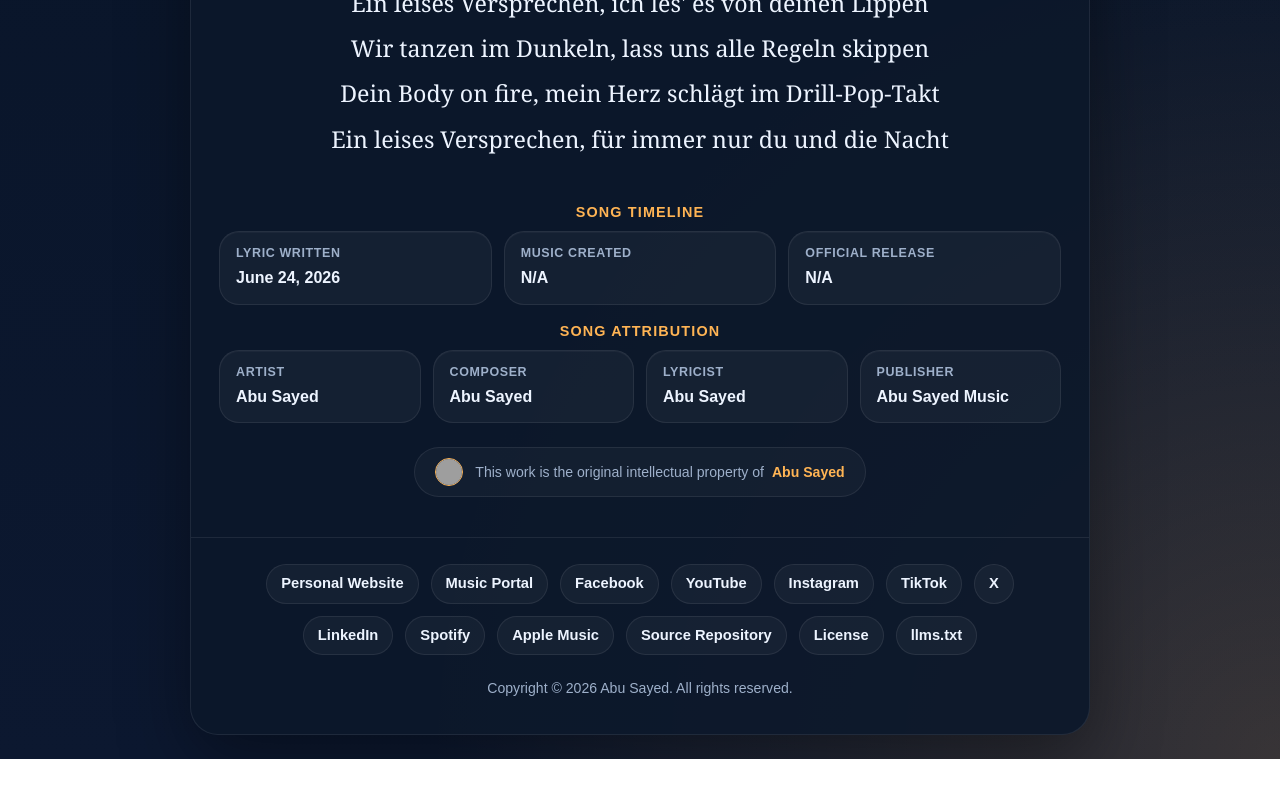
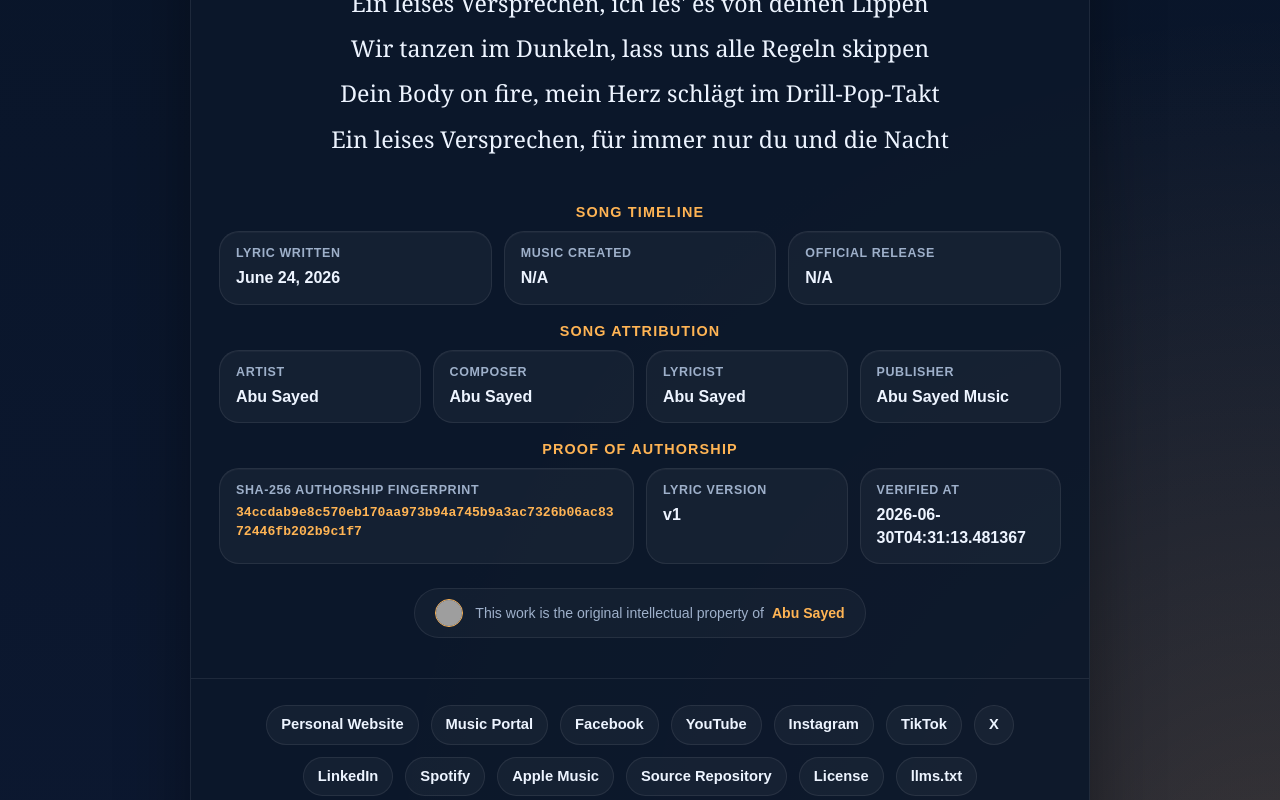
Before and after one commit to ImAbuSayed/ein-leises-versprechen, a plain HTML site: page index.html in a window 1280 px wide. Shown: the part 2000-2800 px from the top of the page. Before the commit the page ends 2759 px from the top, so only its background shows below. Drawn offline with Linux system fonts and the light colour scheme; grey boxes are pictures that could not be loaded.

Commit message:
feat: update song assets v1 with signed GPG commit [verified]

```diff
--- a/index.html
+++ b/index.html
@@ -14,9 +14,9 @@
     <meta name="keywords" content="Ein leises Versprechen, Abu Sayed lyrics, original song lyrics, Abu Sayed original song, Abu Sayed lyricist, Abu Sayed composer, Abu Sayed songwriter, official lyrics">
     <meta name="robots" content="index,follow,max-snippet:-1,max-image-preview:large,max-video-preview:-1">
     <meta name="referrer" content="strict-origin-when-cross-origin">
-    <meta name="description" content="Official documentation of lyrics for &#x27;Ein leises Versprechen&#x27;, a signature song by Abu Sayed, showcasing his original songwriting and composition.">
+    <meta name="description" content="Abu Sayed&#x27;s original song &#x27;Ein leises Versprechen&#x27; official lyrics. Explore the depth of this composition, written and owned by Abu Sayed.">
     <meta property="og:title" content="Ein leises Versprechen - Original Lyrics by Abu Sayed">
-    <meta property="og:description" content="Official documentation of lyrics for &#x27;Ein leises Versprechen&#x27;, a signature song by Abu Sayed, showcasing his original songwriting and composition.">
+    <meta property="og:description" content="Abu Sayed&#x27;s original song &#x27;Ein leises Versprechen&#x27; official lyrics. Explore the depth of this composition, written and owned by Abu Sayed.">
     <meta property="og:type" content="music.song">
     <meta property="og:url" content="https://imabusayed.github.io/ein-leises-versprechen/">
     <meta property="og:site_name" content="Abu Sayed Music">
@@ -24,7 +24,7 @@
     <meta name="last-modified" content="2026-06-24 14:14:46">
     <meta name="twitter:card" content="summary_large_image">
     <meta name="twitter:title" content="Ein leises Versprechen - Original Lyrics by Abu Sayed">
-    <meta name="twitter:description" content="Official documentation of lyrics for &#x27;Ein leises Versprechen&#x27;, a signature song by Abu Sayed, showcasing his original songwriting and composition.">
+    <meta name="twitter:description" content="Abu Sayed&#x27;s original song &#x27;Ein leises Versprechen&#x27; official lyrics. Explore the depth of this composition, written and owned by Abu Sayed.">
     <link rel="canonical" href="https://imabusayed.github.io/ein-leises-versprechen/">
     <link rel="sitemap" type="application/xml" title="Sitemap" href="https://imabusayed.github.io/ein-leises-versprechen/sitemap.xml">
     <link rel="author" href="https://github.com/ImAbuSayed">
@@ -100,7 +100,7 @@
       "@id": "https://imabusayed.github.io/ein-leises-versprechen#webpage",
       "url": "https://imabusayed.github.io/ein-leises-versprechen/",
       "name": "Ein leises Versprechen - Original Lyrics by Abu Sayed",
-      "description": "Official documentation of lyrics for 'Ein leises Versprechen', a signature song by Abu Sayed, showcasing his original songwriting and composition.",
+      "description": "Abu Sayed's original song 'Ein leises Versprechen' official lyrics. Explore the depth of this composition, written and owned by Abu Sayed.",
       "isPartOf": {
         "@id": "https://music.abusayed.com.bd/#website"
       },
@@ -537,7 +537,7 @@
 
         <div class="controls">
             <button class="btn-speak" id="speakBtn" title="Read the lyrics aloud"><span id="speakText">Read Aloud</span></button>
-            <a href="https://music.abusayed.com.bd/Licensing/?https://imabusayed.github.io/ein-leises-versprechen/" class="btn-license" title="Get licensing for this song" target="_blank">Commercial Licensing for Ein leises Versprechen</a>
+            <a href="https://music.abusayed.com.bd/Licensing/?https://imabusayed.github.io/ein-leises-versprechen/" class="btn-license" title="Get licensing for this song" target="_blank">Secure Licensing Rights for Ein leises Versprechen</a>
 
         </div>
         <br>
@@ -612,6 +612,26 @@
             <div class="meta-card">
                 <span class="meta-label">Publisher</span>
                 <strong>Abu Sayed Music</strong>
+            </div>
+
+                </div>
+            </div>
+
+            <div class="details-block">
+                <div class="details-title">Proof of Authorship</div>
+                <div class="meta-grid">
+
+            <div class="meta-card" style="grid-column: span 2;">
+                <span class="meta-label">SHA-256 Authorship Fingerprint</span>
+                <strong style="word-break: break-all; font-family: monospace; font-size: 0.82rem; color: var(--accent);">34ccdab9e8c570eb170aa973b94a745b9a3ac7326b06ac8372446fb202b9c1f7</strong>
+            </div>
+            <div class="meta-card">
+                <span class="meta-label">Lyric Version</span>
+                <strong>v1</strong>
+            </div>
+            <div class="meta-card">
+                <span class="meta-label">Verified At</span>
+                <strong>2026-06-30T04:31:13.481367</strong>
             </div>
 
                 </div>
```
Also changed, not shown: excerpts/Bridge-Preview.txt (added), excerpts/Chorus-Preview.txt (added), excerpts/Final-Chorus-Preview.txt (added), excerpts/Hook-Preview.txt (added), excerpts/Pre-Chorus-2-Preview.txt (added), excerpts/Pre-Chorus-3-Preview.txt (added), excerpts/Pre-Chorus-Preview.txt (added), excerpts/Verse-1-Preview.txt (added), excerpts/Verse-2-Preview.txt (added), excerpts/Verse-3-Preview.txt (added), hashes.txt (added), llms.txt, lyrics_backup/2026-06-30_ein-leises-versprechen-v1.txt (added), manifest.json (added), 1 other file.
